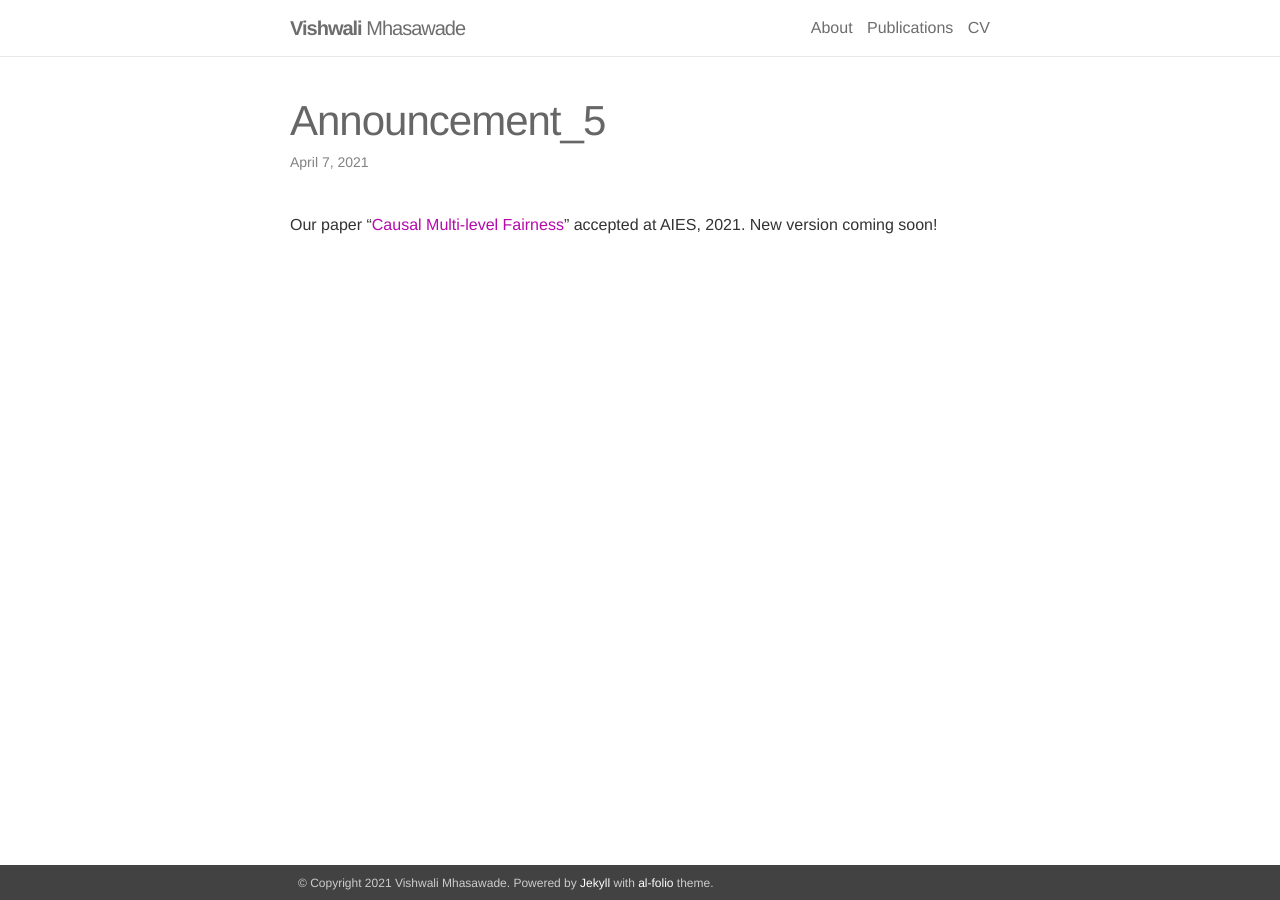
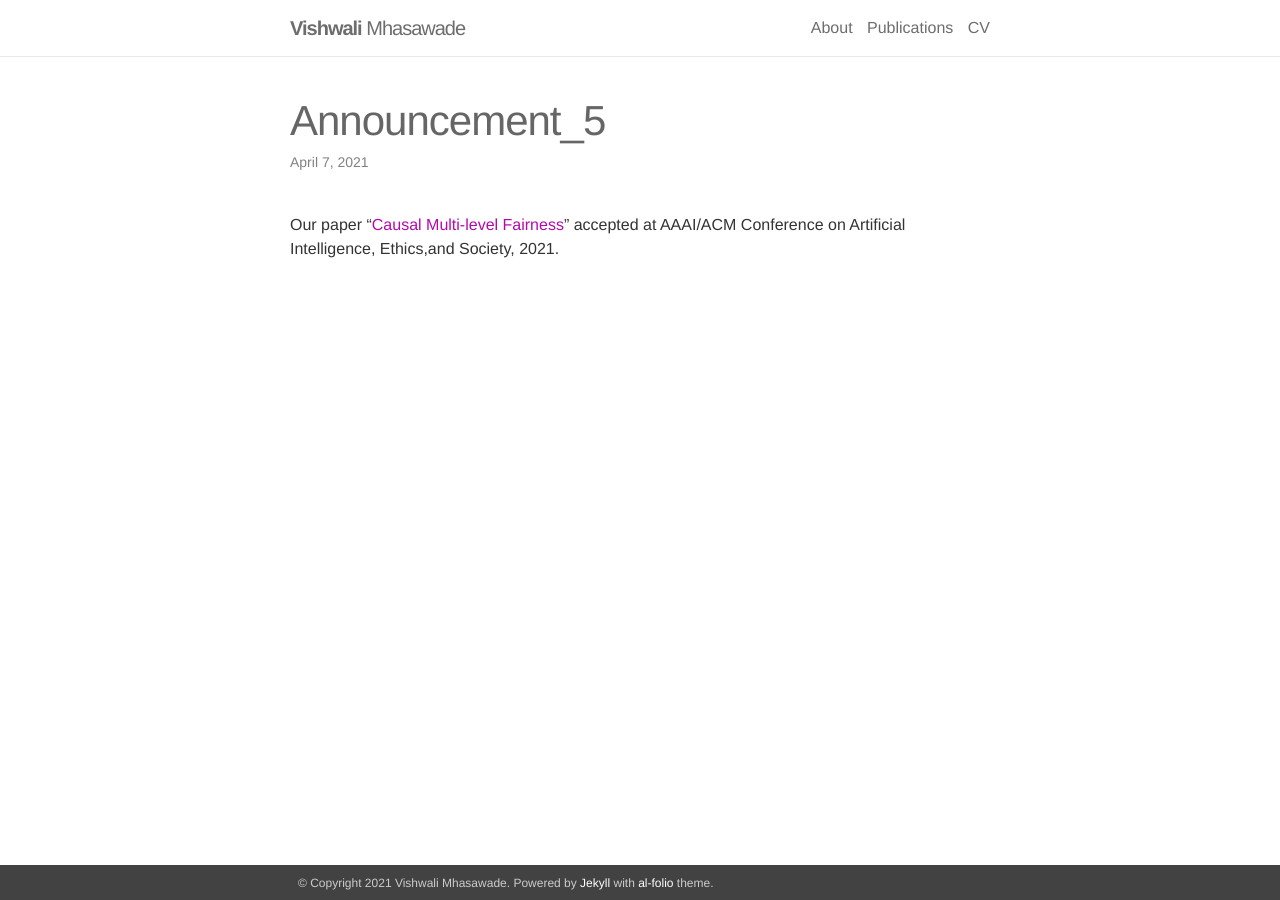
Before and after one commit to vishwali/vishwali.github.io, a Jekyll site: the page built from _news/announcement_5.md, in a window 1280 px wide. Built offline with Jekyll 4.4.1, drawn with Linux system fonts in a browser that asks for light colours; nearby versions of some CDN libraries.

Commit message:
Update announcement_5.md

```diff
--- a/_news/announcement_5.md
+++ b/_news/announcement_5.md
@@ -4,4 +4,4 @@ date: 2021-04-07
 inline: true
 ---
 
-Our paper "[Causal Multi-level Fairness](https://arxiv.org/abs/2010.07343)" accepted at AIES, 2021. New version coming soon!
+Our paper "[Causal Multi-level Fairness](https://arxiv.org/abs/2010.07343)" accepted at AAAI/ACM Conference on Artificial Intelligence, Ethics,and Society, 2021.
```
